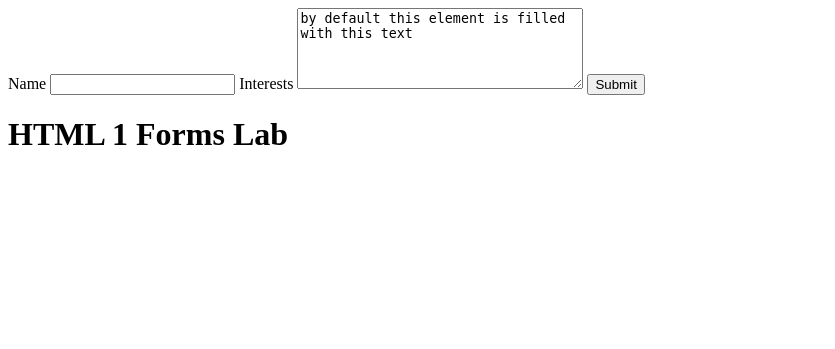
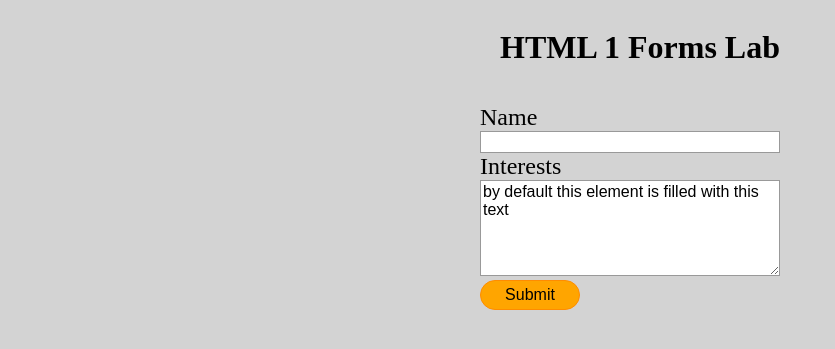
Before and after one commit to dstoner05/dstoner05.github.io, a PHP site: page / in a window 1280 px wide. Shown: the top 349 px of the page, without its empty margins (0-835 px from the left). Run offline with PHP 8.4, Linux system fonts and the light colour scheme.

Commit message:
finished lab

```diff
--- a/lab_6/form_styles.css
+++ b/lab_6/form_styles.css
@@ -1,15 +1,57 @@
+html {
+    background-color:lightgrey;
+}
+
+h1 {
+    display:flex;
+    justify-content:center;
+    font-weight:bold;
+    font-style: arial;
+}
+
+.wrapper {
+    display:flex;
+    justify-content:center;
+}
+
+
 form {
+    margin:0;
+    width:400px;
+    padding:1em;
+
 
 }
 
 label {
+    display:flex;
+    justify-content:flex-start;
+    width:90px;
+    font-size:18pt;
 
 }
 
 input, textarea {
+    font: 1em sans-serif;
+    width:300px;
+    box-sizing:border-box;
+    border: 1px solid #999;
+
 
 }
 
 ul {
+    list-style:none;
+    padding:5;
+    margin:0;
 
 }
+
+button {
+    font-size:12pt;
+    background-color:orange;
+    border-radius: 2em;
+    border: 1px solid darkorange;
+    height:30px;
+    width:100px;
+}
--- a/lab_6/index.html
+++ b/lab_6/index.html
@@ -2,21 +2,30 @@
 <html lang="en">
   <head>
     <title>Forms Lab</title>
+    <link rel="stylesheet" href="form_styles.css">
   </head>
   <body>
     <div class="wrapper">
       <div class="container">
-        <form action="https://nameless-thicket-21836.herokuapp.com/lab" method="post"></form>
-        <label for="name">Name</label>
-        <input type="text" id="name" name="user_name" maxlength="140">
-        <label for="interests">Interests</label>
-        <textarea id="interests" name="interests" rows="5" cols="33">by default this element is filled with this text</textarea>
-        <button type="submit">Submit</button>
-
-
         <div>
           <h1>HTML 1 Forms Lab</h1>
         </div>
+        <form action="https://nameless-thicket-21836.herokuapp.com/lab" method="post">
+          <ul>
+            <li>
+              <label for="name">Name</label>
+              <input type="text" id="name" name="user_name" maxlength="140">
+            </li>
+            <li>
+              <label for="interests">Interests</label>
+              <textarea id="interests" name="interests" rows="5" cols="33">by default this element is filled with this text</textarea>
+            </li>
+            <li>
+              <button type="submit">Submit</button>
+            </li>
+          </ul>
+        </form>
+
       </div>
     </div>
   </body>
```
